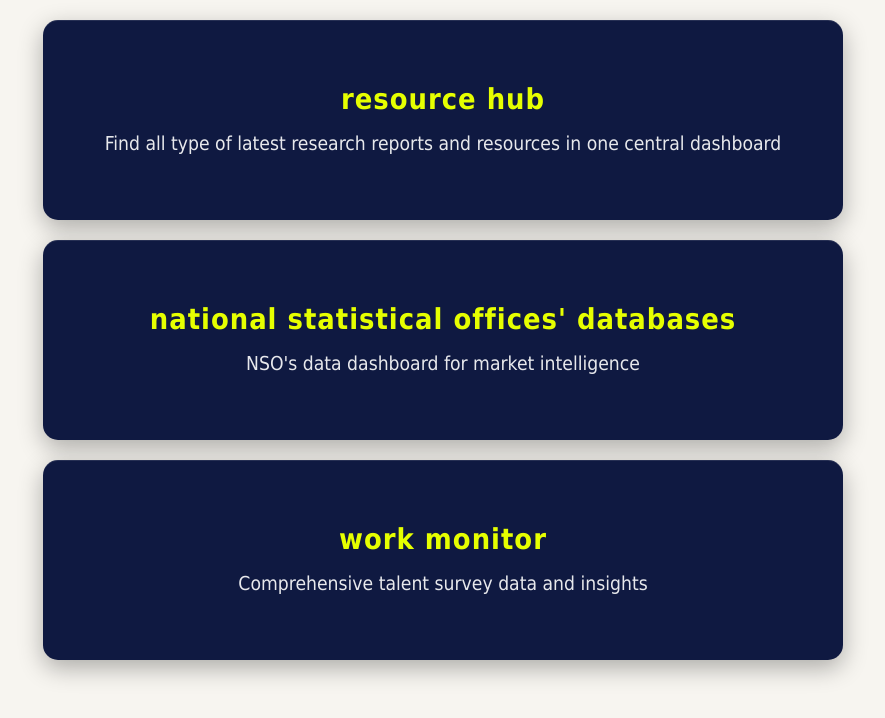
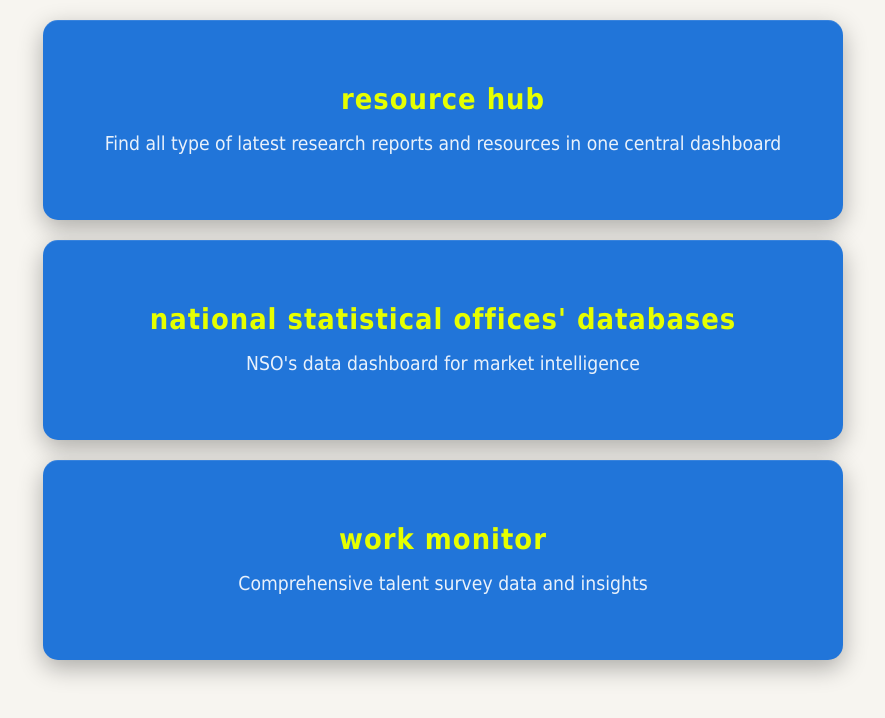
Before and after one commit to Vinod-Naik191/flip_card_square, a plain HTML site: page index.html in a window 1280 px wide. Shown: the whole page, without its empty margins (197-1082 px from the left). Drawn offline with Linux system fonts and the light colour scheme.

Commit message:
index.html

```diff
--- a/index.html
+++ b/index.html
@@ -51,7 +51,7 @@
             padding: 20px;
             box-sizing: border-box;
             box-shadow: 0 8px 25px rgba(0,0,0,0.3);
-            background: #0f1941;
+            background: #2175D9;
         }
         .card-back {
             transform: rotateY(180deg);
```
